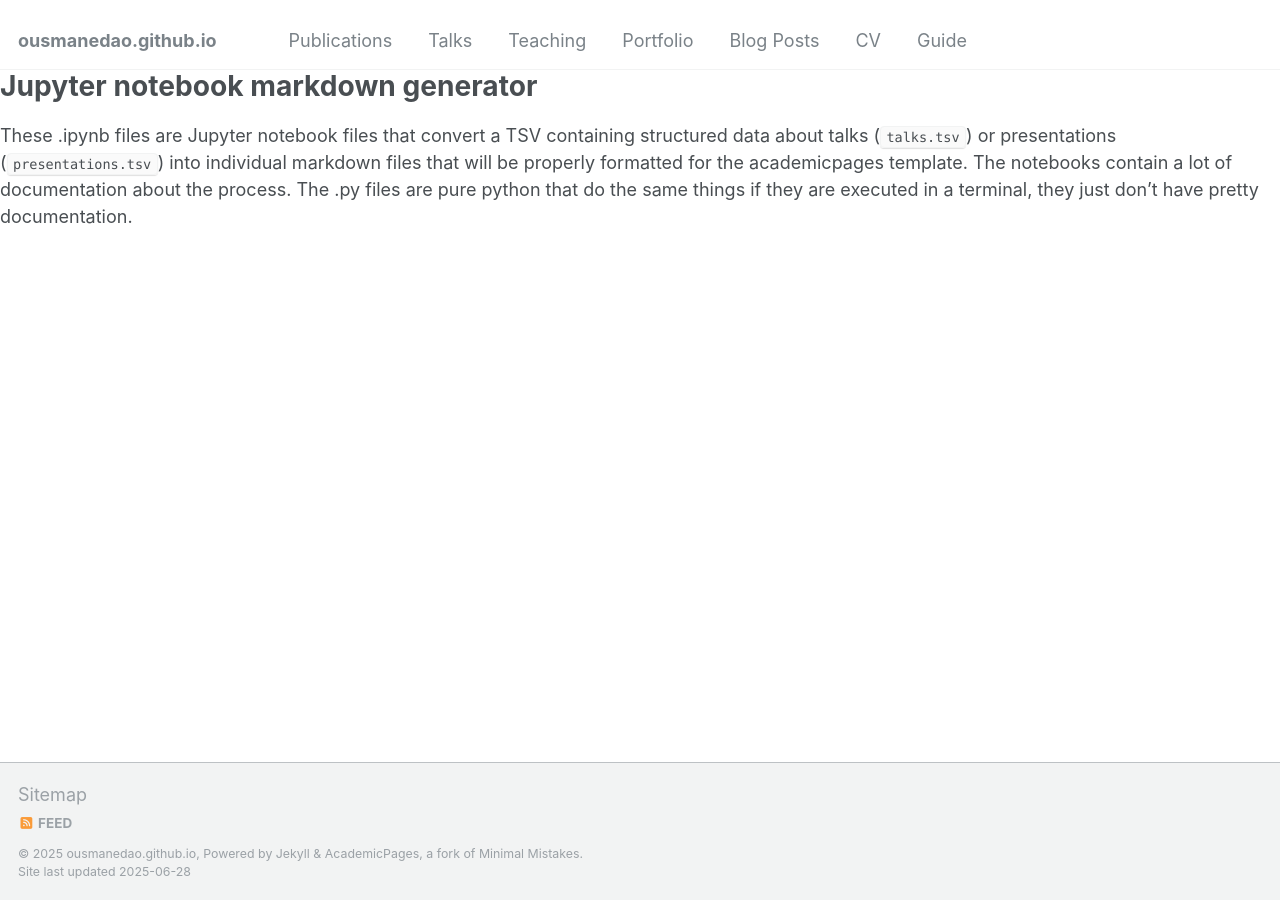
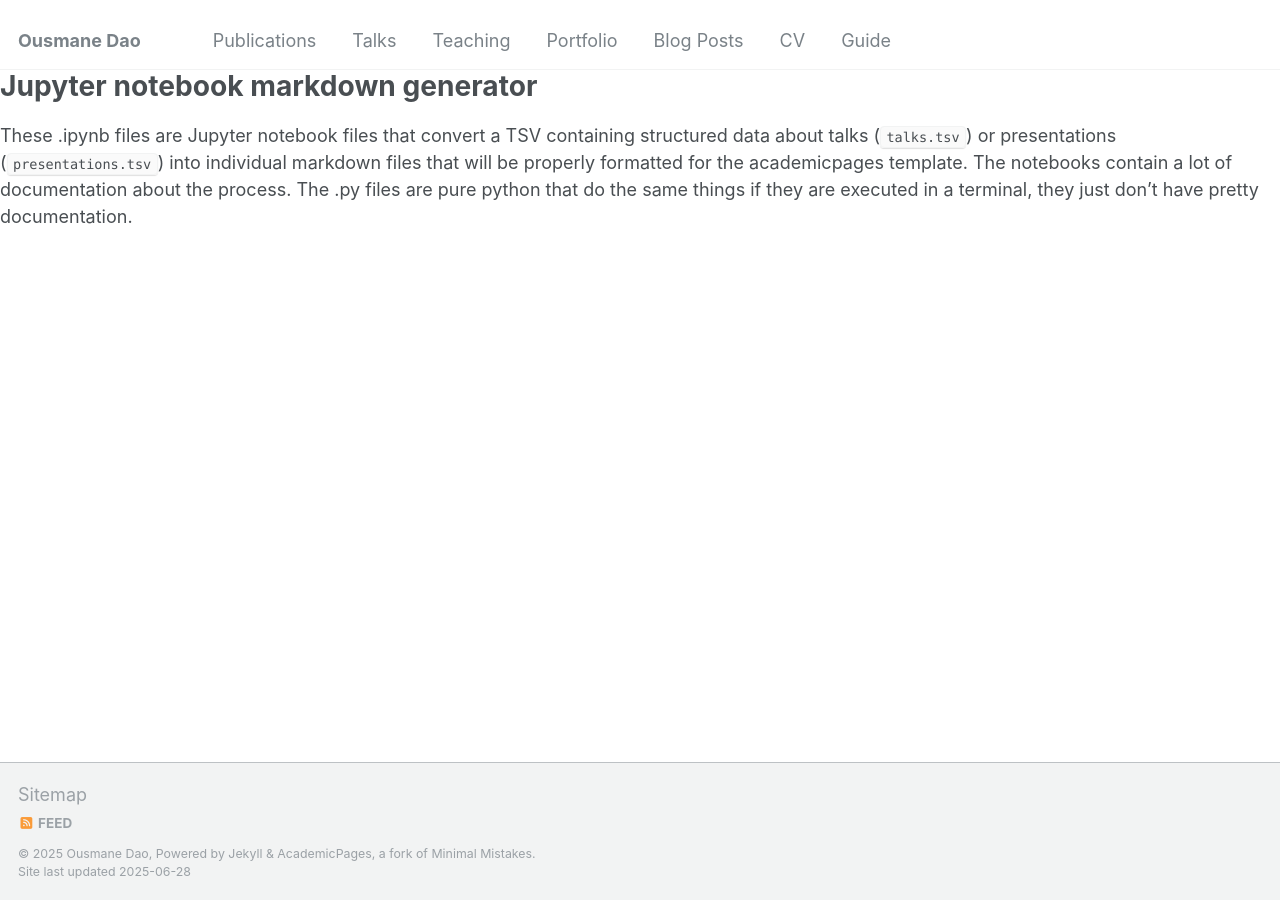
Before and after one commit to Ousmanedao/ousmanedao.github.io, a Jekyll site: the page built from markdown_generator/readme.md, in a window 1280 px wide. Built offline with Jekyll 4.4.1, drawn with Linux system fonts in a browser that asks for light colours; our own code applies the rules of GitHub Pages for plain Markdown files; some of the changed lines change nothing that is shown.

Commit message:
Update _config.yml

```diff
--- a/_config.yml
+++ b/_config.yml
@@ -1,3 +1,37 @@
+title: "Ousmane Dao"
+email: ousmanedao17@yahoo.fr
+description: >-
+  Postdoctoral researcher in plant biology working on the resilience of photosynthetic organisms at the University of York.
+
+baseurl: "" # Leave empty for GitHub Pages root
+url: "https://ousmanedao.github.io"
+
+# Build settings
+markdown: kramdown
+theme: minima
+plugins:
+  - jekyll-feed
+  - jekyll-seo-tag
+  - jekyll-paginate
+  - jekyll-include-cache
+
+# Pagination
+paginate: 10
+paginate_path: "/blog/page:num/"
+
+# Collections for custom pages
+collections:
+  publications:
+    output: true
+    permalink: /publication/:path/
+  teaching:
+    output: true
+    permalink: /teaching/:path/
+  talks:
+    output: true
+    permalink: /talks/:path/
+
+# Author details (used on homepage & sidebar)
 author:
   name: Ousmane Dao
   email: ousmanedao17@yahoo.fr
@@ -18,7 +52,11 @@
       icon: "ai ai-researchgate"
       url: "https://www.researchgate.net/profile/Ousmane-Dao"
 
-      collections:
-  publications:
-    output: true
-    permalink: /publication/:path/
+# Permalinks for blog and posts
+permalink: pretty
+
+# Optional: site logo (place logo file in /images)
+# logo: "/images/ousmanedao.jpg"
+
+# Google Analytics (optional)
+# google_analytics: UA-XXXXXXXXX-X
```
